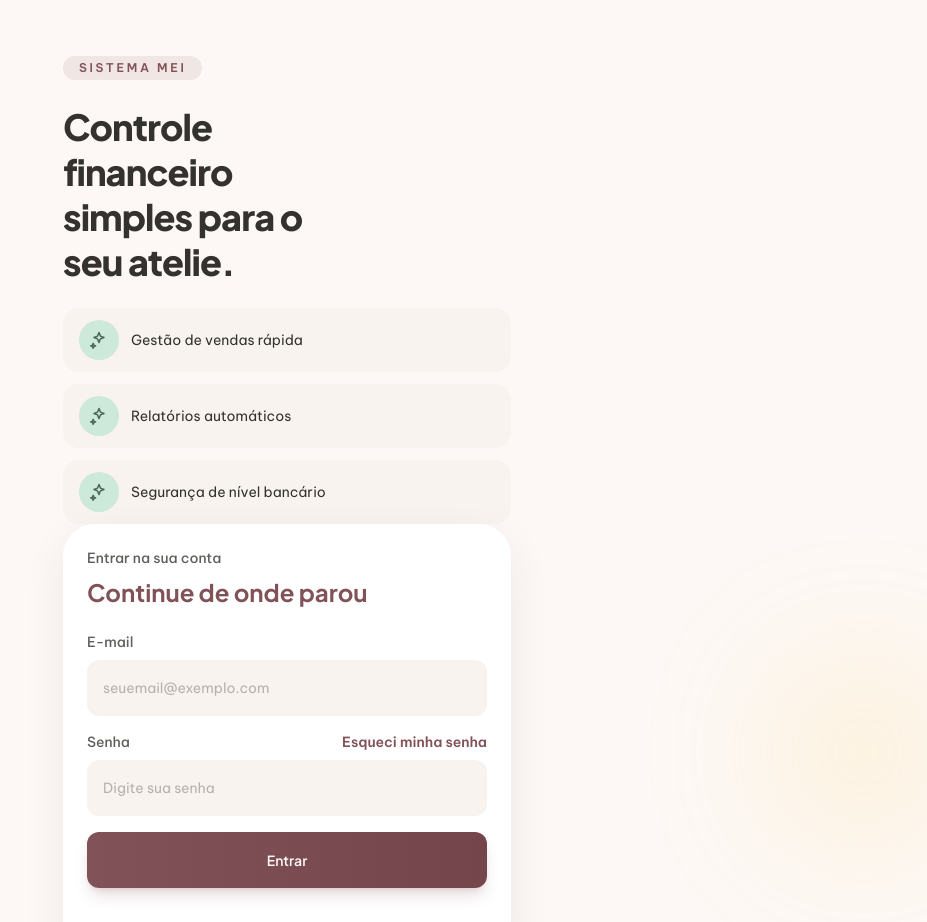
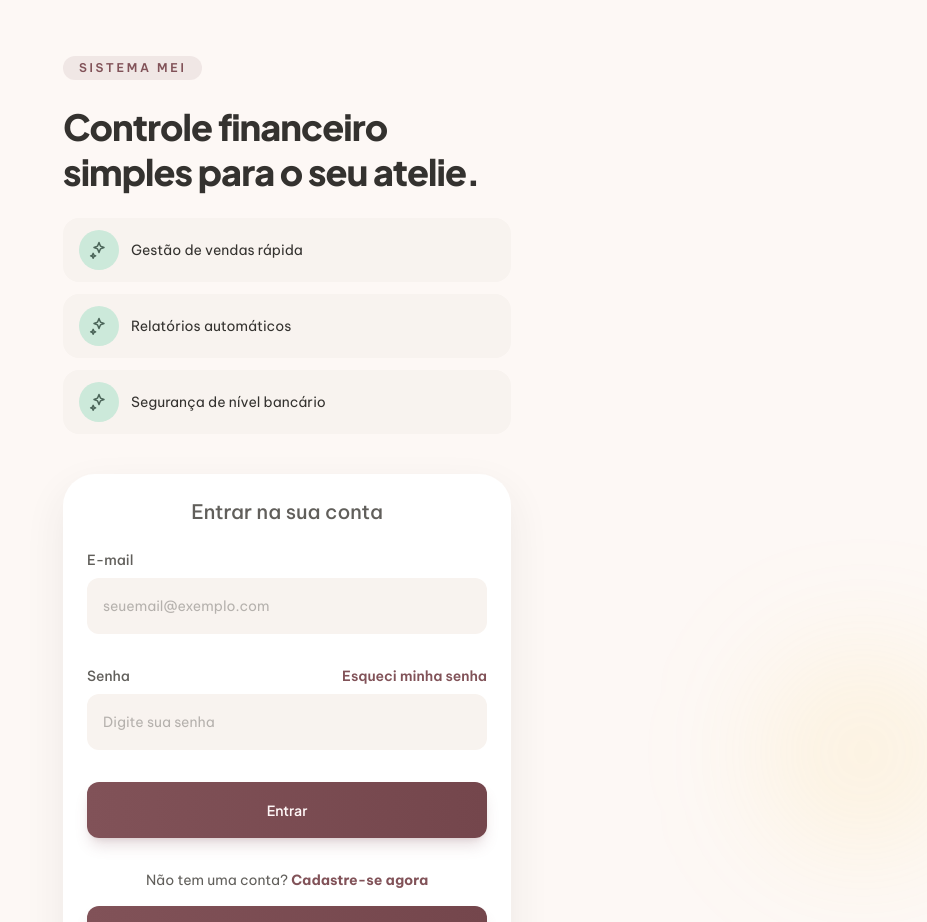
Before and after one commit to tresharts/sistema-mei, a React (Vite) app in the folder frontend/: page /login in a window 1280 px wide. Shown: the top 922 px of the page, without its empty margins (353-1280 px from the left). Built offline with nearby package versions, Linux system fonts and the light colour scheme; no server answers.

Commit message:
Criação do botão de login com o google

```diff
--- a/frontend/package.json
+++ b/frontend/package.json
@@ -10,6 +10,7 @@
   },
   "dependencies": {
     "@hookform/resolvers": "^5.2.2",
+    "@react-oauth/google": "^0.13.5",
     "@tanstack/react-query": "^5.96.2",
     "axios": "^1.14.0",
     "clsx": "^2.1.1",
--- a/frontend/src/pages/LoginPage.tsx
+++ b/frontend/src/pages/LoginPage.tsx
@@ -7,6 +7,7 @@ import { Link, useNavigate } from "react-router-dom";
 import Button from "../components/ui/Button";
 import AppIcon from "../components/ui/AppIcon";
 import { ROUTE_PATHS } from "../lib/constants";
+import { useState } from "react";
 const loginSchema = z.object({
   email: z.string().email("E-mail inválido"),
   senha: z.string().min(6, "Senha curta demais"),
@@ -22,6 +23,7 @@ type LoginForm = z.infer<typeof loginSchema>;
 
 function LoginPage() {
   const navigate = useNavigate();
+  const [carregando, setCarregando] = useState(false);
 
   // Hook Form
   const { register, handleSubmit, formState: { errors } } = useForm<LoginForm>({
@@ -30,6 +32,7 @@ function LoginPage() {
 
   //(Passo 2)
   const onSubmit = async (data: LoginForm) => {
+    setCarregando(true);
     try {
       const response = await api.post("/auth/login", data);
       const { acessToken, refreshToken } = response.data;
@@ -41,7 +44,16 @@ function LoginPage() {
     } catch (error: any) {
       console.error("Erro ao fazer login:", error.response || error);
       alert("Falha no login. Verifique suas credenciais.");
+    } finally {
+      setCarregando(false);
     }
+  };
+
+  const handleLoginwithGoogle = () => {
+
+    const googleURL = import.meta.env.VITE_API_URL;
+    window.location.href = `${googleURL}/oauth2/authorization/google`;
+
   };
 
   return (
@@ -56,7 +68,7 @@ function LoginPage() {
           </span>
 
           <div className="space-y-3">
-            <h1 className="max-w-[12ch] font-headline text-4xl font-extrabold leading-tight tracking-tight text-on-surface">
+            <h1 className="max-w-[20ch] font-headline text-4xl font-extrabold leading-tight tracking-tight text-on-surface">
               Controle financeiro simples para o seu atelie.
             </h1>
           </div>
@@ -76,17 +88,14 @@ function LoginPage() {
           </div>
         </section>
 
-        <section className="rounded-[2rem] rounded-bl-xl bg-surface-container-lowest p-6 shadow-[0_16px_40px_rgba(52,50,47,0.08)]">
-          <div className="mb-6 space-y-2">
-            <p className="text-sm font-medium text-on-surface-variant">
+        <section className="rounded-[2rem] mt-10 rounded-bl-xl bg-surface-container-lowest p-6 shadow-[0_16px_40px_rgba(52,50,47,0.08)]">
+          <div className="mb-6 space-y-2 text-center">
+            <p className="text-xl font-medium text-on-surface-variant">
               Entrar na sua conta
             </p>
-            <h2 className="font-headline text-2xl font-bold text-primary">
-              Continue de onde parou
-            </h2>
           </div>
 
-          <form className="space-y-4" onSubmit={handleSubmit(onSubmit)}>
+          <form className="space-y-4 flex flex-col gap-4" onSubmit={handleSubmit(onSubmit)}>
             <div className="space-y-2">
               <label className="text-sm font-medium text-on-surface-variant" htmlFor="email">
                 E-mail
@@ -100,7 +109,7 @@ function LoginPage() {
                 />
             </div>
 
-            <div className="space-y-2">
+            <div className="space-y-2  ">
               <div className="flex justify-between">
                   <label className="text-sm font-medium text-on-surface-variant flex  flex-order-1" htmlFor="senha">
                     Senha
@@ -145,10 +154,20 @@ function LoginPage() {
               </Link>
             </p>
           </footer>
-          {/* <p className="mt-5 text-center text-xs leading-5 text-on-surface-variant">
-            Ao entrar, voce acessa as telas iniciais de dashboard, historico,
-            movimentacoes e ajustes com dados mockados.
-          </p> */}
+         <Button
+          onClick={handleLoginwithGoogle}
+          fullWidth type="submit"
+          typeof="submit"
+          className="font-headline text-base font-bold mt-4 flex gap-3  "
+          >
+            <svg xmlns="http://www.w3.org/2000/svg" viewBox="0 0 48 48" className="w-5 h-5">
+              <path fill="#EA4335" d="M24 9.5c3.54 0 6.71 1.22 9.21 3.6l6.85-6.85C35.9 2.38 30.47 0 24 0 14.62 0 6.51 5.38 2.56 13.22l7.98 6.19C12.43 13.72 17.74 9.5 24 9.5z"/>
+              <path fill="#FBBC05" d="M10.53 28.59c-.48-1.45-.76-2.99-.76-4.59s.27-3.14.76-4.59l-7.98-6.19C.92 16.46 0 20.12 0 24c0 3.88.92 7.54 2.56 10.78l7.97-6.19z"/>
+              <path fill="#4285F4" d="M46.98 24.55c0-1.57-.15-3.09-.38-4.55H24v9.02h12.94c-.58 2.96-2.26 5.48-4.78 7.18l7.73 6c4.51-4.18 7.09-10.36 7.09-17.65z"/>
+              <path fill="#34A853" d="M24 48c6.48 0 11.93-2.13 15.89-5.81l-7.73-6c-2.15 1.45-4.92 2.3-8.16 2.3-6.26 0-11.57-4.22-13.47-9.91l-7.98 6.19C6.51 42.62 14.62 48 24 48z"/>
+            </svg>
+          { carregando ? "Carregando..." : "Entrar com Google" }
+          </Button>
         </section>
       </div>
     </main>
--- a/frontend/src/pages/NewTransactionPage.tsx
+++ b/frontend/src/pages/NewTransactionPage.tsx
@@ -3,6 +3,8 @@ import Button from "../components/ui/Button";
 import AppIcon from "../components/ui/AppIcon";
 import Input from "../components/ui/Input";
 import { transactionCategories } from "../data/mockData";
+import { Link } from "react-router-dom";
+import { ROUTE_PATHS } from "../lib/constants";
 
 function NewTransactionPage() {
   const [transactionKind, setTransactionKind] = useState<"income" | "expense">(
@@ -137,7 +139,10 @@ function NewTransactionPage() {
             className="flex h-14 w-full items-center justify-center rounded-xl text-outline transition hover:bg-surface-container-low"
             type="button"
           >
-            Cancelar e voltar
+            <Link to={ROUTE_PATHS.dashboard} className="flex items-center gap-2">
+              Voltar para movimentacoes
+            </Link>
+            {/* Cancelar e voltar */}
           </button>
         </div>
       </div>
--- a/frontend/src/pages/SettingsPage.tsx
+++ b/frontend/src/pages/SettingsPage.tsx
@@ -62,9 +62,10 @@ function SettingsPage() {
                 R$
               </span>
               <input
-                className="h-14 w-full rounded-xl border-none bg-surface-container-lowest pl-12 pr-4 font-headline text-lg font-bold text-primary focus:outline-none focus:ring-2 focus:ring-primary/20"
+                className=" h-14 w-full rounded-xl border-none bg-surface-container-lowest pl-12 pr-4 font-headline text-lg font-bold text-primary focus:outline-none focus:ring-2 focus:ring-primary/20"
                 defaultValue="72,00"
-                type="text"
+                type="number"
+
               />
             </div>
           </label>
```
Also changed, not shown: 1 other file (tests, documents, lock files or other folders).
